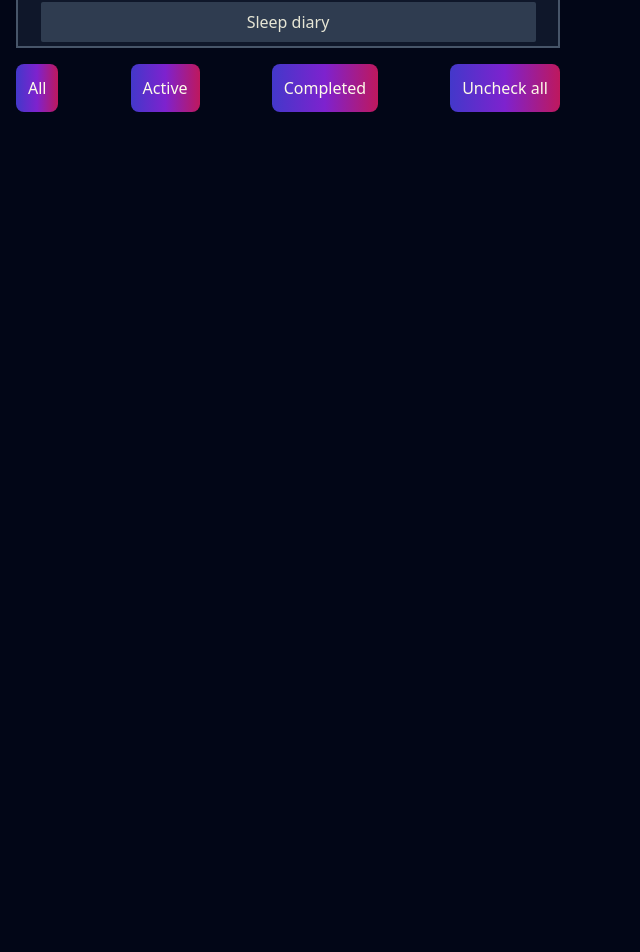
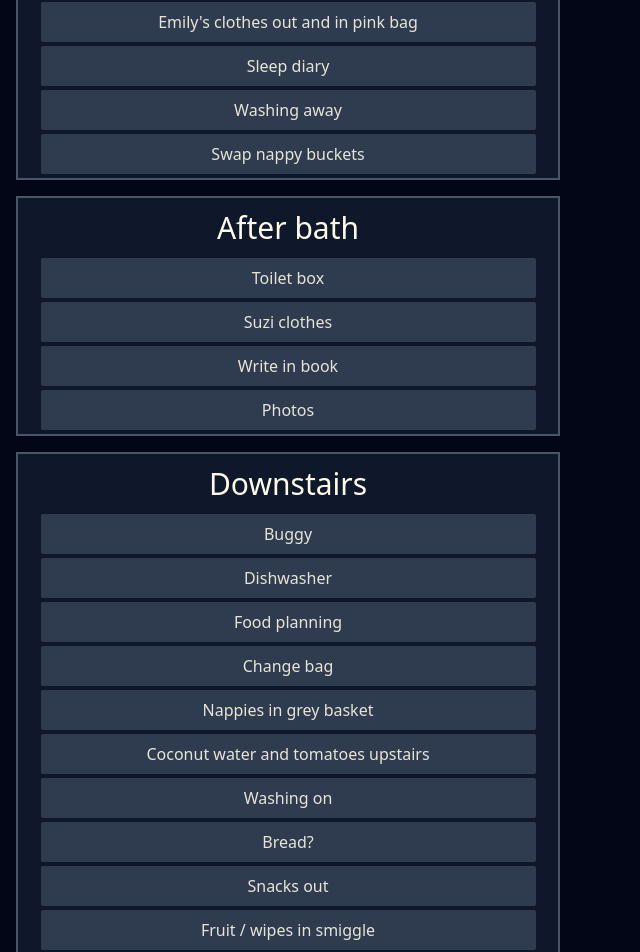
Before and after one commit to ccozens/svelte-lists, a SvelteKit app: page / in a window 1280 px wide. Shown: the part 1596-2548 px from the top of the page, without its empty margins (0-640 px from the left). Before the commit the page ends 1724 px from the top, so only its background shows below. Built offline with nearby package versions, Linux system fonts and the light colour scheme.

Commit message:
added to todo list

```diff
--- a/src/routes/todos.ts
+++ b/src/routes/todos.ts
@@ -1,53 +1,87 @@
-import type { Todo } from "./types";
+import type { Todo } from './types';
 
 export const groupedTodos: Todo[] = [
 	{
 		heading: "Bradley's room",
 		tasks: [
-            { text: "Music and camera on", done: false },
-            { text: "Nappy bucket and wipes", done: false },
-            { text: "Change mat on the floor with green towel on top, then nappy with three liners", done: false },
-            { text: "Pyjamas and socks appropriate to the weather", done: false },
-            { text: "Dressing gown in spare towel on the side", done: false },
-            { text: "Potty and kneeler in place", done: false },
-            { text: "Black sponge bag, inhaler if needed both on top", done: false },
-            { text: "Three books on corner of white unit", done: false },
-            { text: "Duvet pulled back", done: false },
-            { text: "Bradley's clothes out for the next day and in our room", done: false },
-        ],
+			{ text: 'Music and camera on', done: false },
+			{ text: 'Nappy bucket and wipes', done: false },
+			{
+				text: 'Change mat on the floor with green towel on top, then nappy with three liners',
+				done: false
+			},
+			{ text: 'Pyjamas and socks appropriate to the weather', done: false },
+			{ text: 'Dressing gown in spare towel on the side', done: false },
+			{ text: 'Potty, nappy bucket and kneeler in place', done: false },
+			{ text: 'Black sponge bag, inhaler if needed both on top', done: false },
+			{ text: 'Three books on corner of white unit', done: false },
+			{ text: 'Duvet pulled back', done: false },
+			{ text: "Bradley's clothes out for the next day and in our room", done: false }
+		]
 	},
 	{
-        heading: "Bathroom",
+		heading: 'Bathroom',
 		tasks: [
-            { text: "Bath run to right temp", done: false },
-            { text: "Cloths in the bath", done: false },
-            { text: "Soapy cloth on the side", done: false },
-            { text: "Two floor towels on floor by bath", done: false },
-            { text: "Bradley and Emily towels on side", done: false },
-            { text: "Shampoo, conditioner, hair brush as appropriate", done: false },
-            { text: "Both water bottles in bathroom", done: false },
-            { text: "Mouthwash", done: false },
-            { text: "Bradley and Emily's toothbrushes with Emily's out of the bathroom, both with toothpaste", done: false },
-        ],
+			{ text: 'Bath run to right temp', done: false },
+			{ text: 'Cloths in the bath', done: false },
+			{ text: 'Soapy cloth on the side', done: false },
+			{ text: 'Two floor towels on floor by bath', done: false },
+			{ text: 'Bradley and Emily towels on side', done: false },
+			{ text: 'Shampoo, conditioner, hair brush as appropriate', done: false },
+			{ text: 'Both water bottles in bathroom', done: false },
+			{ text: 'Mouthwash', done: false },
+			{
+				text: "Bradley and Emily's toothbrushes with Emily's out of the bathroom, both with toothpaste",
+				done: false
+			}
+		]
 	},
 	{
 		heading: "Emily's room",
 		tasks: [
-            { text: "Pull duvet to side", done: false },
-            { text: "Curtains closed", done: false },
-            { text: "Music on", done: false },
-            { text: "Neck warmer/gloves, light, knee cushion out of drawers", done: false },
-            { text: "Red light on", done: false },
-        ],
+			{ text: 'Pull duvet to side', done: false },
+			{ text: 'Curtains closed', done: false },
+			{ text: 'Music on', done: false },
+			{ text: 'Neck warmer/gloves, light, knee cushion out of drawers', done: false },
+			{ text: 'Red light on', done: false }
+		]
 	},
 	{
-        heading: "Other",
+		heading: 'Other',
 		tasks: [
-            { text: "Bradley’s 6 book choice", done: false },
-            { text: "Change blues (vapouriser refills) if needed", done: false },
-            { text: "Close curtains upstairs", done: false },
-            { text: "Emily’s clothes out and in pink bag", done: false },
-            { text: "Sleep diary", done: false },
-        ],
+			{ text: 'Suzi exercises', done: false },
+			{ text: "Bradley's 6 book choice", done: false },
+			{ text: 'Change blues (vapouriser refills) if needed', done: false },
+			{ text: 'Close curtains upstairs', done: false },
+			{ text: "Emily's clothes out and in pink bag", done: false },
+			{ text: 'Sleep diary', done: false },
+			{ text: 'Washing away', done: false },
+			{ text: 'Swap nappy buckets', done: false }
+		]
 	},
+
+	{
+		heading: 'After bath',
+		tasks: [
+			{ text: 'Toilet box', done: false },
+			{ text: 'Suzi clothes', done: false },
+			{ text: 'Write in book', done: false },
+			{ text: 'Photos', done: false }
+		]
+	},
+	{
+		heading: 'Downstairs',
+		tasks: [
+			{ text: 'Buggy', done: false },
+			{ text: 'Dishwasher', done: false },
+			{ text: 'Food planning', done: false },
+			{ text: 'Change bag', done: false },
+			{ text: 'Nappies in grey basket', done: false },
+			{ text: 'Coconut water and tomatoes upstairs', done: false },
+			{ text: 'Washing on', done: false },
+			{ text: 'Bread?', done: false },
+			{ text: 'Snacks out', done: false },
+			{ text: 'Fruit / wipes in smiggle', done: false }
+		]
+	}
 ];
```
Lines whose indentation alone changed are shown as unchanged.
